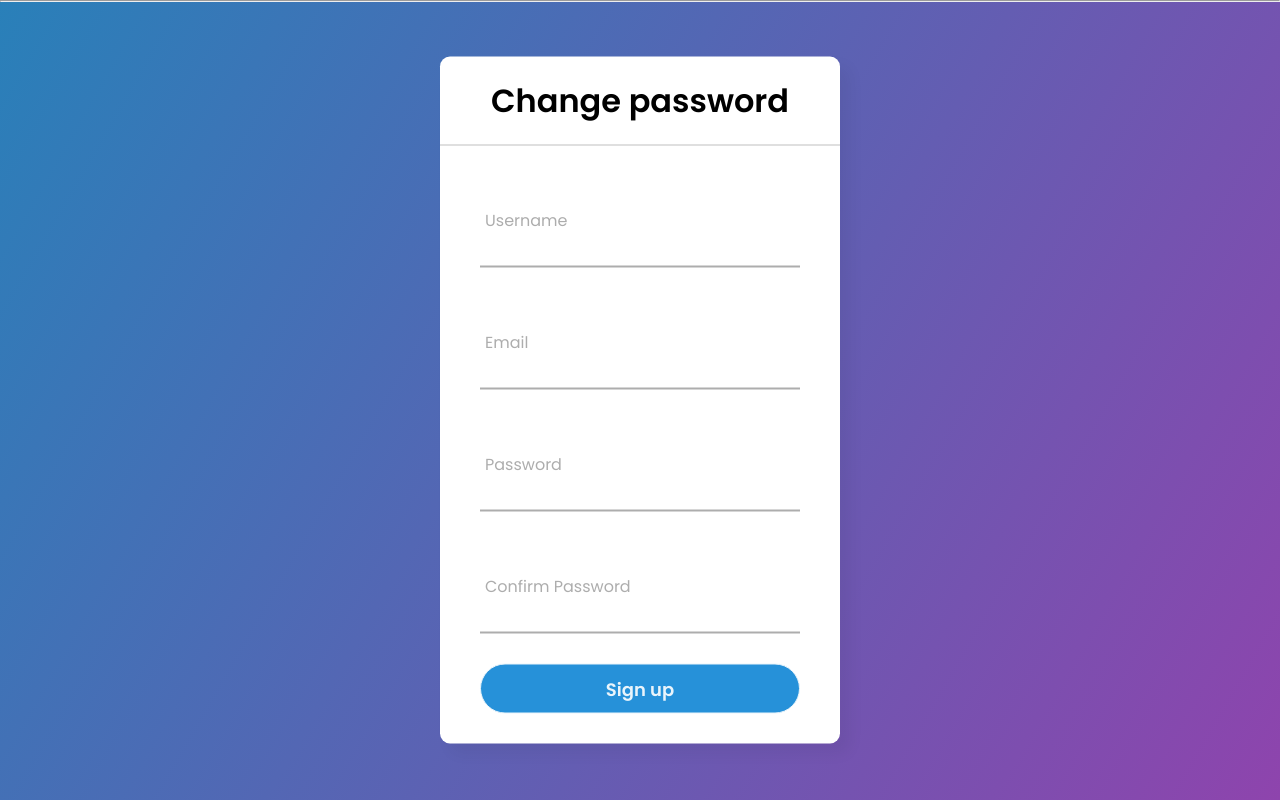
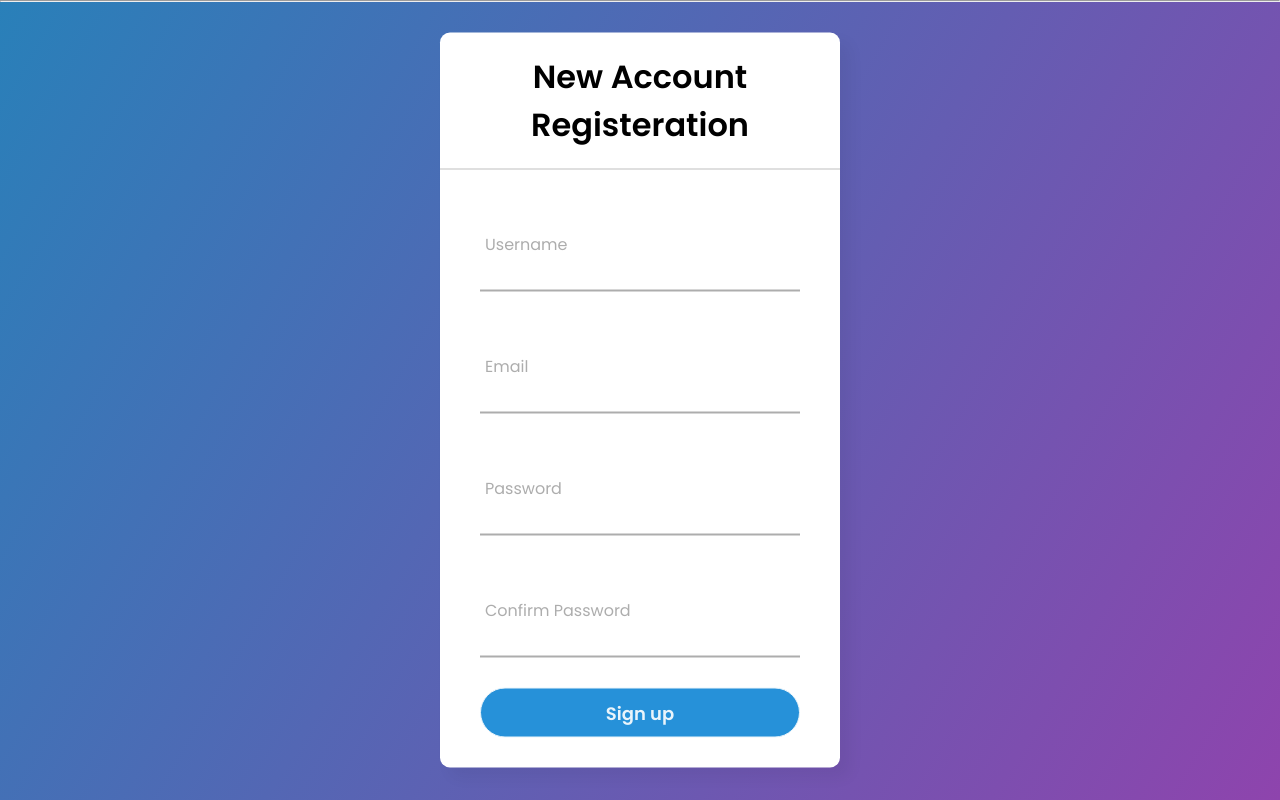
Before and after one commit to jermania321/trialbfh, a Flask app: page /new in a window 1280 px wide. Run offline with Flask 2, Linux system fonts and the light colour scheme.

Commit message:
Update new.html

```diff
--- a/flask-auth-master/project/templates/new.html
+++ b/flask-auth-master/project/templates/new.html
@@ -8,7 +8,7 @@
    <body>
     <hr/>
     <div class="center">
-       <h1>Change password</h1>
+       <h1>New Account Registeration</h1>
     {%- for category, message in get_flashed_messages(with_categories = true) %}
        <div class = "alert alert-danger">
           {{ message }}
```
